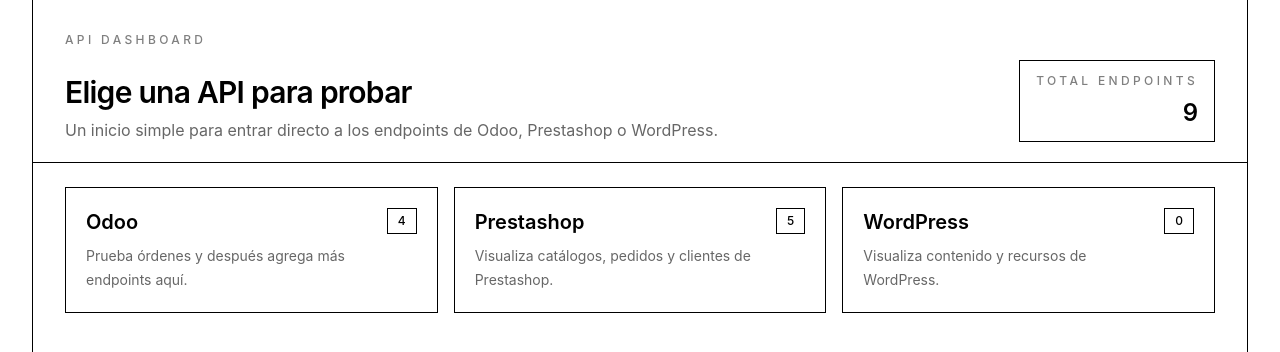
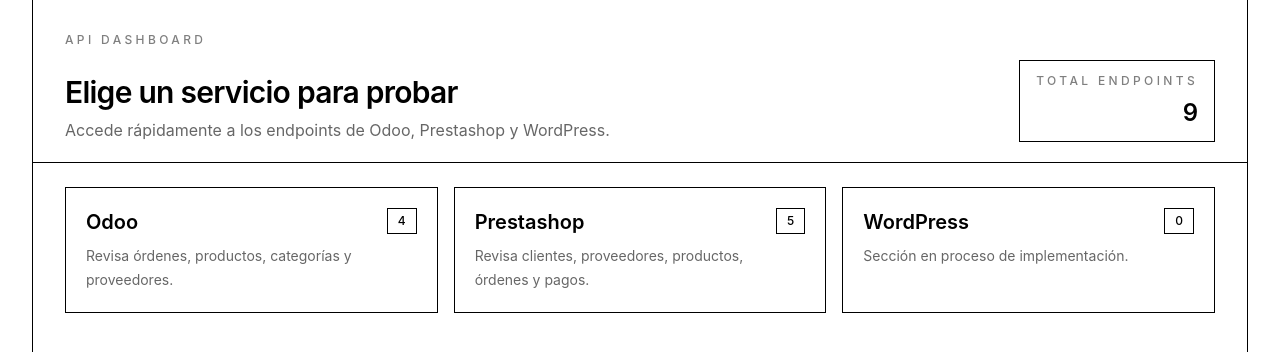
Before and after one commit to Eliam28/repo-front-equipo-P, a React (Vite) app: page / in a window 1280 px wide. Shown: the top 352 px of the page. Built offline with nearby package versions, Linux system fonts and the light colour scheme.

Commit message:
ultimos cambios

```diff
--- a/src/data/apis.ts
+++ b/src/data/apis.ts
@@ -9,19 +9,19 @@
   {
     id: "odoo",
     title: "Odoo",
-    description: "Prueba órdenes y después agrega más endpoints aquí.",
+    description: "Revisa órdenes, productos, categorías y proveedores.",
     count: 4,
   },
   {
     id: "prestashop",
     title: "Prestashop",
-    description: "Visualiza catálogos, pedidos y clientes de Prestashop.",
+    description: "Revisa clientes, proveedores, productos, órdenes y pagos.",
     count: 5,
   },
   {
     id: "wordpress",
     title: "WordPress",
-    description: "Visualiza contenido y recursos de WordPress.",
+    description: "Sección en proceso de implementación.",
     count: 0,
   },
 ];
--- a/src/pages/HomePage.tsx
+++ b/src/pages/HomePage.tsx
@@ -12,11 +12,10 @@
           <div className="mt-3 flex flex-col gap-3 sm:flex-row sm:items-end sm:justify-between">
             <div>
               <h1 className="text-2xl font-semibold tracking-tight text-black sm:text-3xl">
-                Elige una API para probar
+                Elige un servicio para probar
               </h1>
               <p className="mt-2 max-w-2xl text-sm leading-6 text-black/60 sm:text-base">
-                Un inicio simple para entrar directo a los endpoints de Odoo,
-                Prestashop o WordPress.
+                Accede rápidamente a los endpoints de Odoo, Prestashop y WordPress.
               </p>
             </div>
             <div className="border border-black px-4 py-3 text-right">
--- a/src/pages/OdooPage.tsx
+++ b/src/pages/OdooPage.tsx
@@ -37,7 +37,7 @@
   },
   {
     id: "categories",
-    label: "obtener categorias",
+    label: "Obtener categorias",
     path: "http://127.0.0.1:8000/api/odoo/categories/",
     active: true,
   },
@@ -329,7 +329,7 @@
   return (
     <PageFrame
       title="Odoo"
-      subtitle="Prueba endpoints de Odoo y agrega más rutas en esta sección."
+      subtitle="Revisa y prueba los endpoints disponibles de Odoo."
       action={
         <div className="flex gap-2">
           <Link
--- a/src/pages/PlaceholderPage.tsx
+++ b/src/pages/PlaceholderPage.tsx
@@ -9,7 +9,7 @@
   return (
     <PageFrame
       title={title}
-      subtitle="Esta sección queda lista para sumar endpoints cuando quieras."
+      subtitle="Sección en proceso de desarrollo."
       action={
         <Link
           to="/"
--- a/src/pages/PrestashopPage.tsx
+++ b/src/pages/PrestashopPage.tsx
@@ -418,7 +418,7 @@
   return (
     <PageFrame
       title="Prestashop"
-      subtitle="Prueba endpoints de Prestashop y agrega más rutas en esta sección."
+      subtitle="Revisa y prueba los endpoints disponibles de Prestashop."
       action={
         <div className="flex gap-2">
           <Link
--- a/src/services/odoo/categories.ts
+++ b/src/services/odoo/categories.ts
@@ -6,7 +6,7 @@
   parent_name: string;
 };
 
-const CATEGORIES_URL = "http://127.0.0.1:8000/api/odoo/categories";
+const CATEGORIES_URL = "http://127.0.0.1:8000/api/odoo/categories/";
 
 export async function ObtenerCategorias(): Promise<OdooCategorie[]> {
   const response = await fetch(CATEGORIES_URL);
```
